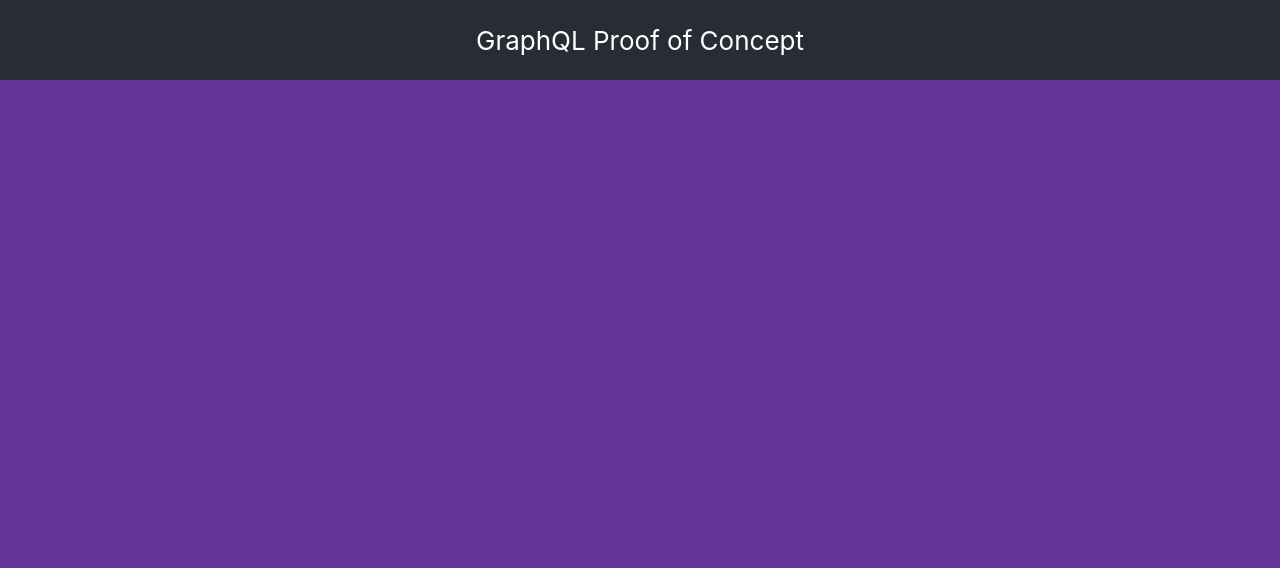
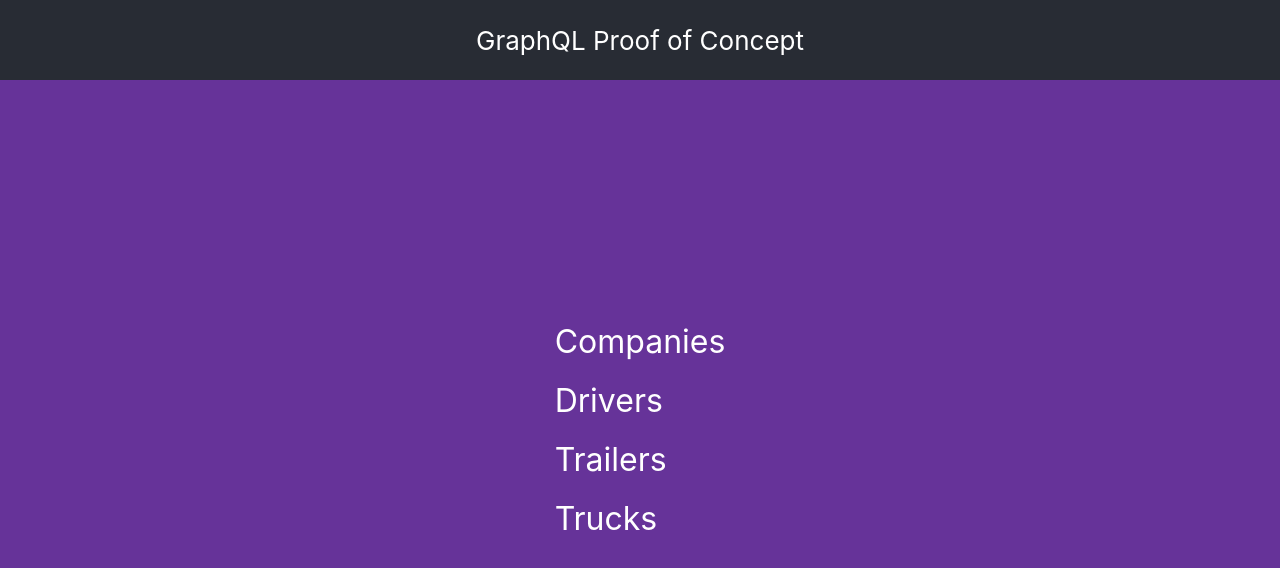
Before and after one commit to yatrix7/graphql-app, a React (Create React App) app: page / in a window 1280 px wide. Shown: the top 568 px of the page. Built offline with nearby package versions, Linux system fonts and the light colour scheme; what realm-web would draw is missing.

Commit message:
fixed record update issue

```diff
--- a/src/App.js
+++ b/src/App.js
@@ -1,9 +1,21 @@
 import './App.css'
 
-import { Route, Switch } from 'react-router-dom'
+import { Link, Route, Switch } from 'react-router-dom'
 import Companies from './components/companies'
 import Company from './components/company'
 import { createMuiTheme, ThemeProvider } from '@material-ui/core'
+
+const StyledLink = props => (
+    <Link
+        style={{
+            fontSize: '2em',
+            color: '#fff',
+            marginBottom: 20,
+            textDecoration: 'none'
+        }}
+        {...props}
+    ></Link>
+)
 
 function App() {
     return (
@@ -22,6 +34,19 @@
                                 </Route>
                             </Switch>
                         </Route>
+                        <Route path="/">
+                            <div
+                                style={{
+                                    display: 'flex',
+                                    flexDirection: 'column'
+                                }}
+                            >
+                                <StyledLink to="/companies">Companies</StyledLink>
+                                <StyledLink to="/drivers">Drivers</StyledLink>
+                                <StyledLink to="/trailers">Trailers</StyledLink>
+                                <StyledLink to="/trucks">Trucks</StyledLink>
+                            </div>
+                        </Route>
                     </Switch>
                 </main>
             </ThemeProvider>
--- a/src/components/company.js
+++ b/src/components/company.js
@@ -4,7 +4,7 @@
 import { gql, useMutation, useQuery } from '@apollo/client'
 import { useHistory, useParams } from 'react-router-dom'
 
-const Company = props => {
+const Company = () => {
     const { id } = useParams()
     const [company, setCompany] = useState({
         _id: '',
@@ -19,6 +19,7 @@
         gql`
             query getCompany($id: ObjectId!) {
                 company(query: { _id: $id }) {
+                    _id
                     city
                     company
                     lastUpdated
@@ -54,11 +55,11 @@
         `,
         {
             variables: {
-                $id: id,
+                id: company._id,
                 name: company.name,
                 city: company.city,
                 state: company.state,
-                lastUpdated: '10/29/2013'
+                lastUpdated: new Date().toDateString()
             }
         }
     )
@@ -68,7 +69,7 @@
     useEffect(() => {
         const { company } = companyResult || { company: {} }
 
-        if (!company.id) {
+        if (company._id) {
             setCompany(company)
         }
     }, [companyResult])
```
